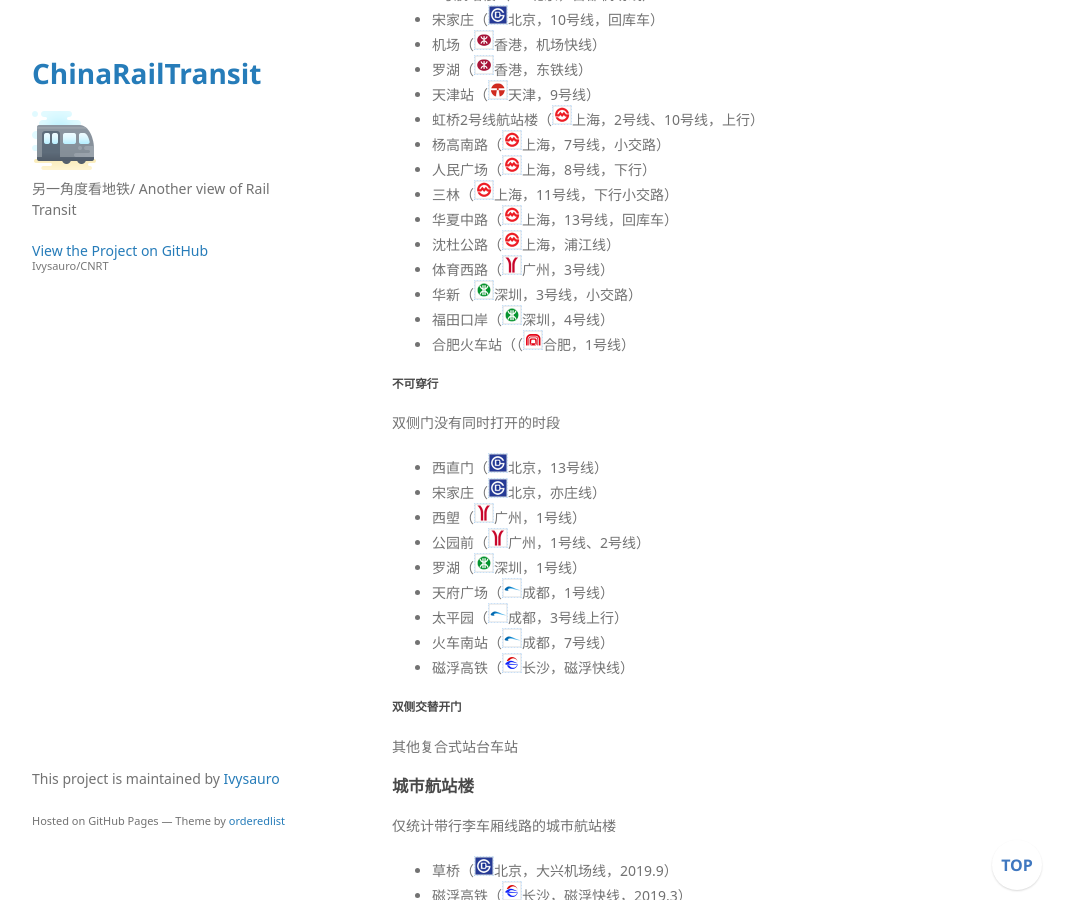
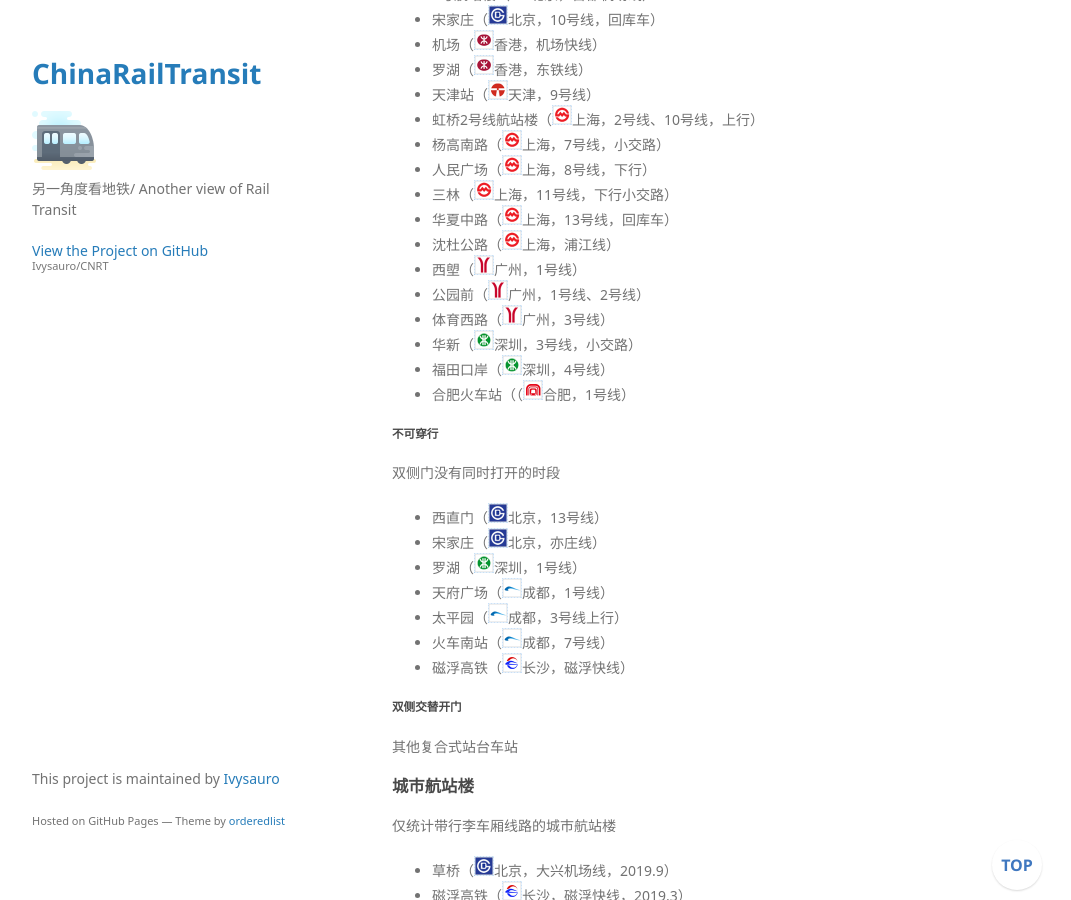
Before and after one commit to Ivysauro/CNRT, a Jekyll site: the page built from data/Special Station.md, in a window 1280 px wide and 900 px high, scrolled down 9271 px. Shown: the whole window, without its empty margins (178-1249 px from the left). Built offline with Jekyll 4.4.1, drawn with Linux system fonts in a browser that asks for light colours; some web fonts are replaced; our own code applies the rules of GitHub Pages for plain Markdown files; a script that is not in the unit is left out.

Commit message:
🍊更新广州数据
感谢地铁族@地铁狂迷

```diff
--- a/data/Special Station.md
+++ b/data/Special Station.md
@@ -377,6 +377,8 @@
 - 三林（<img src="https://raw.githubusercontent.com/Ivysauro/CNRT/master/images/city/sh.gif" width="20" hegiht="20"/>上海，11号线，下行小交路）
 - 华夏中路（<img src="https://raw.githubusercontent.com/Ivysauro/CNRT/master/images/city/sh.gif" width="20" hegiht="20"/>上海，13号线，回库车）
 - 沈杜公路（<img src="https://raw.githubusercontent.com/Ivysauro/CNRT/master/images/city/sh.gif" width="20" hegiht="20"/>上海，浦江线）
+- 西塱（<img src="https://raw.githubusercontent.com/Ivysauro/CNRT/master/images/city/gz.gif" width="20" hegiht="20"/>广州，1号线）
+- 公园前（<img src="https://raw.githubusercontent.com/Ivysauro/CNRT/master/images/city/gz.gif" width="20" hegiht="20"/>广州，1号线、2号线）
 - 体育西路（<img src="https://raw.githubusercontent.com/Ivysauro/CNRT/master/images/city/gz.gif" width="20" hegiht="20"/>广州，3号线）
 - 华新（<img src="https://raw.githubusercontent.com/Ivysauro/CNRT/master/images/city/sz.gif" width="20" hegiht="20"/>深圳，3号线，小交路）
 - 福田口岸（<img src="https://raw.githubusercontent.com/Ivysauro/CNRT/master/images/city/sz.gif" width="20" hegiht="20"/>深圳，4号线）
@@ -388,8 +390,6 @@
 
 - 西直门（<img src="https://raw.githubusercontent.com/Ivysauro/CNRT/master/images/city/bj.gif" width="20" hegiht="20"/>北京，13号线）
 - 宋家庄（<img src="https://raw.githubusercontent.com/Ivysauro/CNRT/master/images/city/bj.gif" width="20" hegiht="20"/>北京，亦庄线）
-- 西塱（<img src="https://raw.githubusercontent.com/Ivysauro/CNRT/master/images/city/gz.gif" width="20" hegiht="20"/>广州，1号线）
-- 公园前（<img src="https://raw.githubusercontent.com/Ivysauro/CNRT/master/images/city/gz.gif" width="20" hegiht="20"/>广州，1号线、2号线）
 - 罗湖（<img src="https://raw.githubusercontent.com/Ivysauro/CNRT/master/images/city/sz.gif" width="20" hegiht="20"/>深圳，1号线）
 - 天府广场（<img src="https://raw.githubusercontent.com/Ivysauro/CNRT/master/images/city/cd.gif" width="20" hegiht="20"/>成都，1号线）
 - 太平园（<img src="https://raw.githubusercontent.com/Ivysauro/CNRT/master/images/city/cd.gif" width="20" hegiht="20"/>成都，3号线上行）
```
